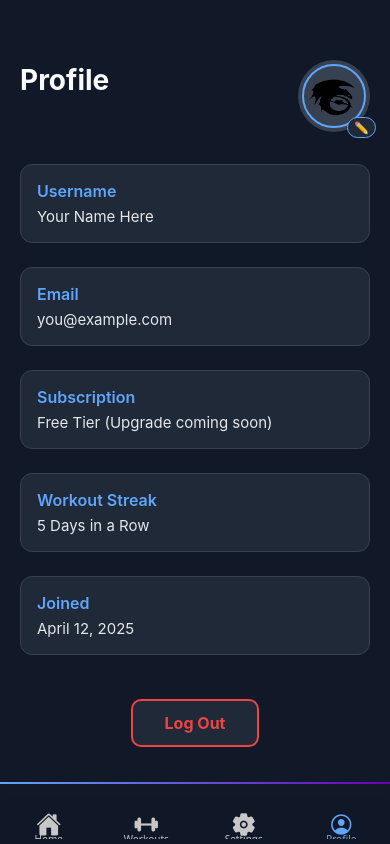
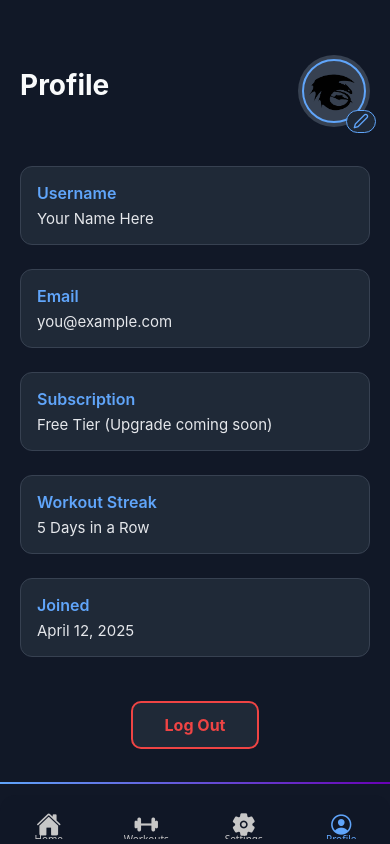
Before and after one commit to FabianC1/SoloFit, a React Native app: screen /Profile in a window 390 px wide. Built offline with nearby package versions, Linux system fonts and the light colour scheme.

Commit message:
cleaned styles more

```diff
--- a/src/screens/ProfileScreen.tsx
+++ b/src/screens/ProfileScreen.tsx
@@ -9,6 +9,8 @@ import {
     TouchableWithoutFeedback,
     Image
 } from 'react-native';
+import { Feather } from '@expo/vector-icons';
+
 
 const ProfileScreen = () => {
     const scaleAnim = useRef(new Animated.Value(1)).current;
@@ -41,7 +43,7 @@ const ProfileScreen = () => {
             showsVerticalScrollIndicator={false}
         >
             <View style={styles.headerRow}>
-                <Text style={styles.heading}>Profile</Text>
+                <Text style={[styles.heading]}>Profile</Text>
                 <View style={styles.avatarContainer}>
                     <Image
                         source={require('../../assets/icon.png')}
@@ -50,9 +52,10 @@ const ProfileScreen = () => {
 
                     <TouchableWithoutFeedback onPressIn={handlePressIn} onPressOut={handlePressOut}>
                         <Animated.View style={[styles.editButton, { transform: [{ scale: scaleAnim }] }]}>
-                            <Text style={styles.editText}>✏️</Text>
+                            <Feather name="edit-2" size={16} color="#60a5fa" />
                         </Animated.View>
                     </TouchableWithoutFeedback>
+
                 </View>
             </View>
 
@@ -115,6 +118,7 @@ const styles = StyleSheet.create({
         fontWeight: 'bold',
         color: '#f9fafb',
         marginBottom: 32,
+        marginTop: 8
     },
     section: {
         backgroundColor: '#1f2937',
@@ -160,9 +164,10 @@ const styles = StyleSheet.create({
     },
     avatarContainer: {
         position: 'relative',
-        backgroundColor: '#374151', // subtle gray-blue background
+        backgroundColor: '#374151',
         padding: 4,
         borderRadius: 40,
+        top: -6, // lift the avatar slightly
     },
     avatar: {
         width: 64,
@@ -170,6 +175,7 @@ const styles = StyleSheet.create({
         borderRadius: 32,
         borderWidth: 2,
         borderColor: '#60a5fa',
+
     },
     editButton: {
         position: 'absolute',
```
